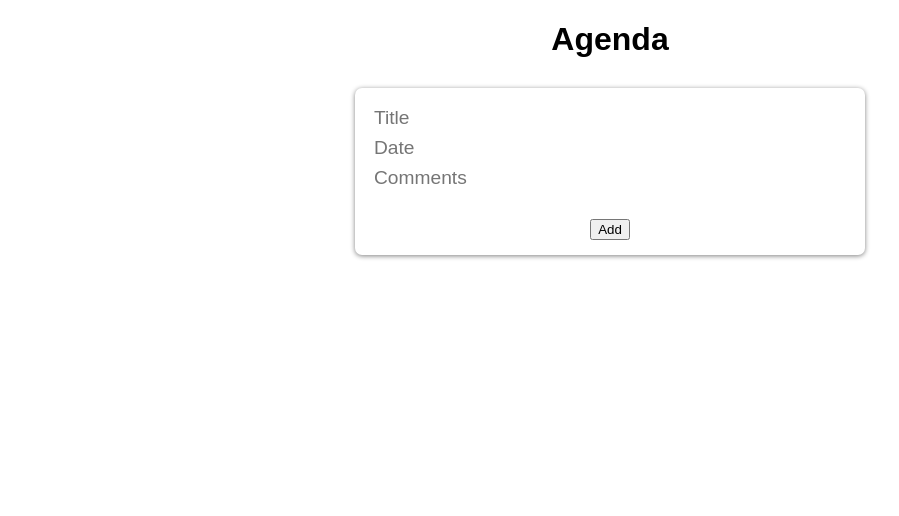
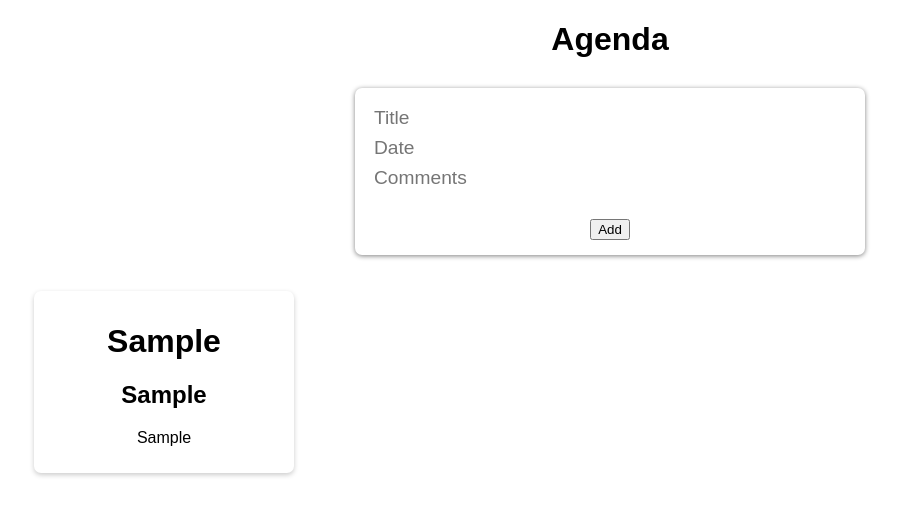
Before and after one commit to ath1005/ReactAgenda, a React (Create React App) app: page / in a window 1280 px wide. Both pictures are taken after typing "Sample", "Sample", "Sample" into the empty fields and a click on the button "Add". Shown: the top 516 px of the page, without its empty margins (30-929 px from the left). Built offline with nearby package versions, Linux system fonts and the light colour scheme.

Commit message:
Tasks can now be added and are displayed on the screen

```diff
--- a/src/components/App.jsx
+++ b/src/components/App.jsx
@@ -1,5 +1,6 @@
 import React, { useState } from "react";
 import TaskForm from "./TaskForm";
+import Task from "./Task";
 import "/src/styles.css";
 
 export default function App() {
@@ -15,6 +16,19 @@ export default function App() {
     <div className="App">
       <h1>Agenda</h1>
       <TaskForm onAdd={addTask} />
+      <div>
+        <ul>
+          {tasks.map((task, index) => (
+            <Task
+              key={index}
+              id={index}
+              title={task.title}
+              date={task.date}
+              comments={task.comments}
+            />
+          ))}
+        </ul>
+      </div>
     </div>
   );
 }
--- a/src/components/Task.jsx
+++ b/src/components/Task.jsx
@@ -2,7 +2,7 @@ import React from "react";
 
 function Task(props) {
   return (
-    <div>
+    <div className="task">
       <h1>{props.title}</h1>
       <h2>{props.date}</h2>
       <p>{props.comments}</p>
--- a/src/styles.css
+++ b/src/styles.css
@@ -23,3 +23,13 @@ form textarea {
   font-family: inherit;
   resize: none;
 }
+
+.task {
+  background: #fff;
+  border-radius: 7px;
+  box-shadow: 0 2px 5px #ccc;
+  padding: 10px;
+  width: 240px;
+  margin: 16px;
+  float: left;
+}
```
